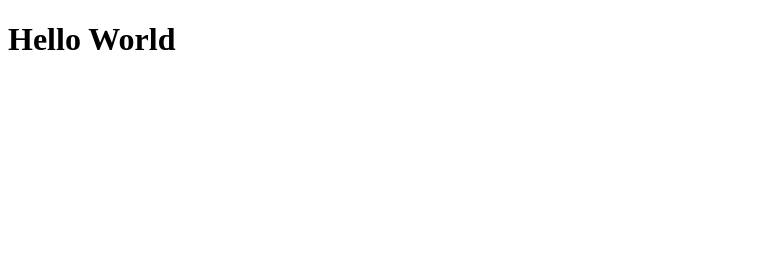
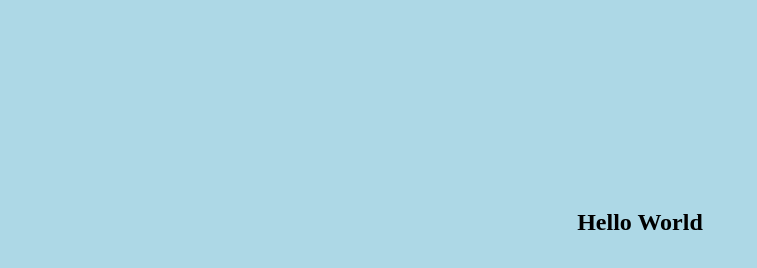
Before and after one commit to lucianoayres/vanilla-js-boilerplate, a website: page src/index.html in a window 1280 px wide. Shown: the whole page, without its empty margins (0-757 px from the left). Drawn offline with Linux system fonts and the light colour scheme.

Commit message:
initial commit

```diff
--- a/src/index.html
+++ b/src/index.html
@@ -4,7 +4,7 @@
     <meta charset="UTF-8" />
     <meta http-equiv="X-UA-Compatible" content="IE=edge" />
     <meta name="viewport" content="width=device-width, initial-scale=1.0" />
-    <link rel="stylesheet" href="styles/styles.css" />
+    <link rel="stylesheet" href="style.css" />
     <title>Vanilla Javascript Boilerplate</title>
   </head>
   <body>
--- /dev/null
+++ b/src/style.css
@@ -0,0 +1,20 @@
+html,
+body {
+  height: 100%;
+}
+
+body {
+  display: grid;
+  place-items: center;
+
+  background: lightblue;
+}
+
+h1 {
+  font-size: 1.5rem;
+}
+
+a {
+  color: black;
+  text-decoration: none;
+}
--- a/src/styles/styles.css
+++ /dev/null
@@ -1,7 +0,0 @@
-body {
-  background-color: '#efefef';
-}
-
-h1 {
-  font-size: '120px';
-}
```
